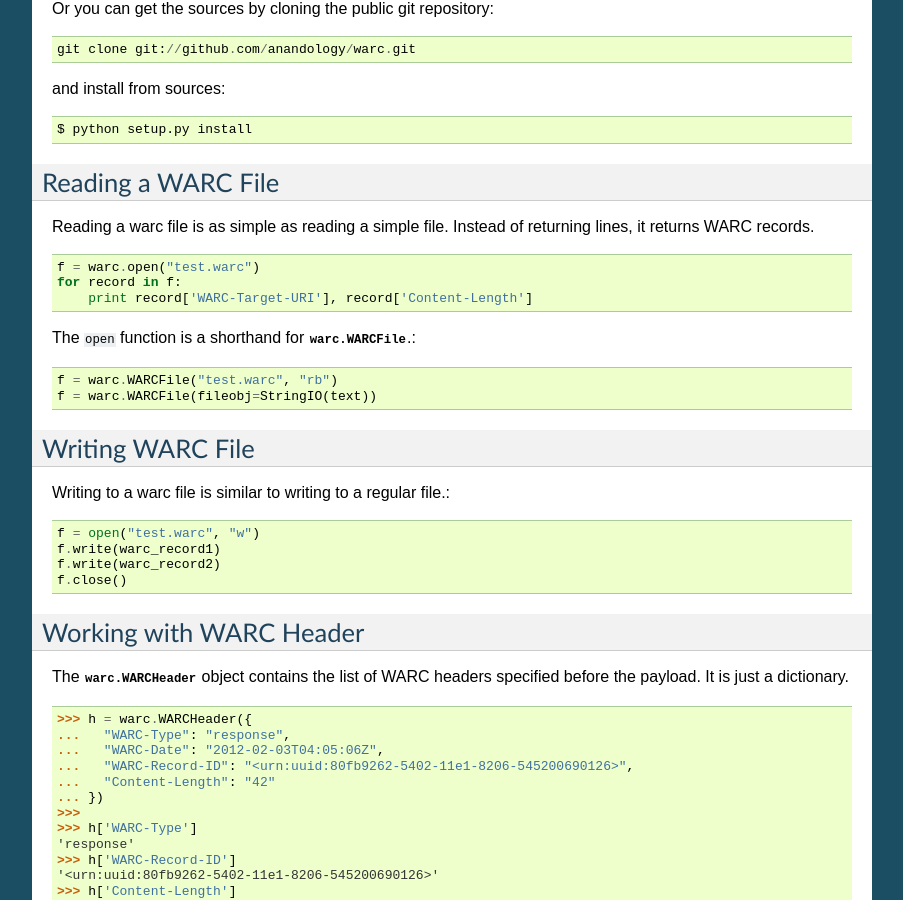
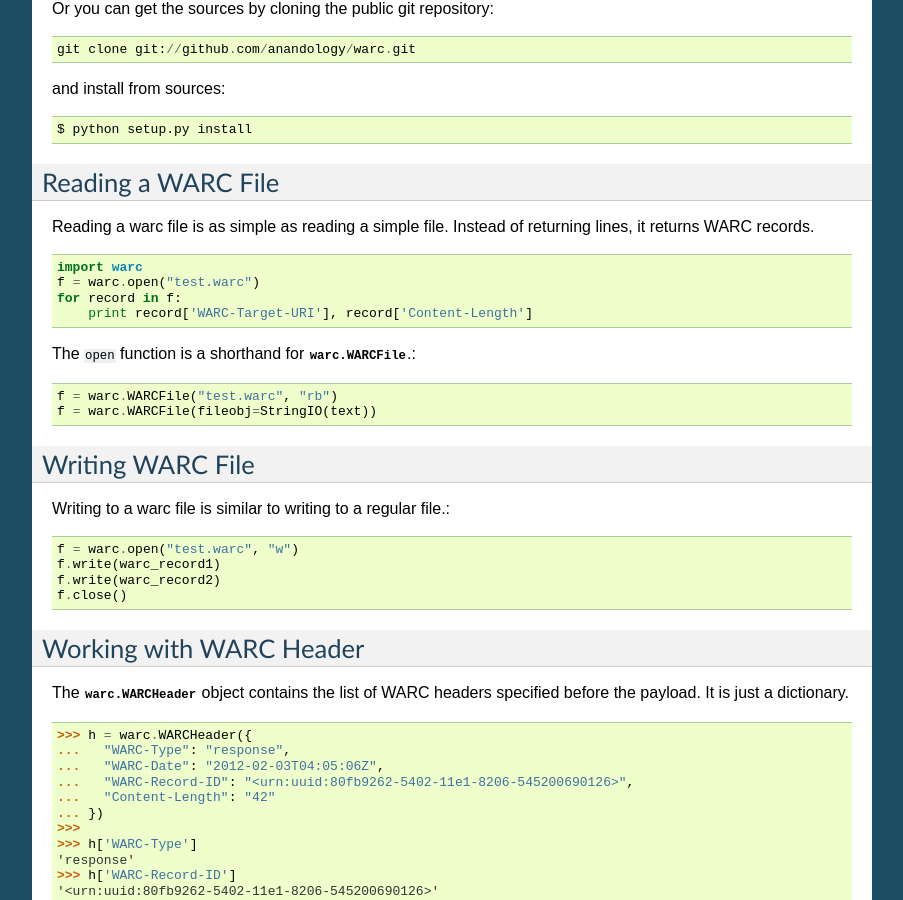
Before and after one commit to internetarchive/warc, a Sphinx documentation site: the page built from docs/index.rst, in a window 1280 px wide and 900 px high, scrolled down 458 px. Shown: the whole window, without its empty margins (198-1101 px from the left). Built offline with Sphinx 7.4.7, drawn with Linux system fonts in a browser that asks for light colours.

Commit message:
fixed small errors in the docs.

```diff
--- a/docs/index.rst
+++ b/docs/index.rst
@@ -40,6 +40,7 @@ Reading a warc file is as simple as reading a simple file. Instead of returning
 
 ::
 
+    import warc
     f = warc.open("test.warc")
     for record in f:
         print record['WARC-Target-URI'], record['Content-Length']
@@ -54,7 +55,7 @@ Writing WARC File
 
 Writing to a warc file is similar to writing to a regular file.::
 
-    f = open("test.warc", "w")
+    f = warc.open("test.warc", "w")
     f.write(warc_record1)
     f.write(warc_record2)
     f.close()
```
